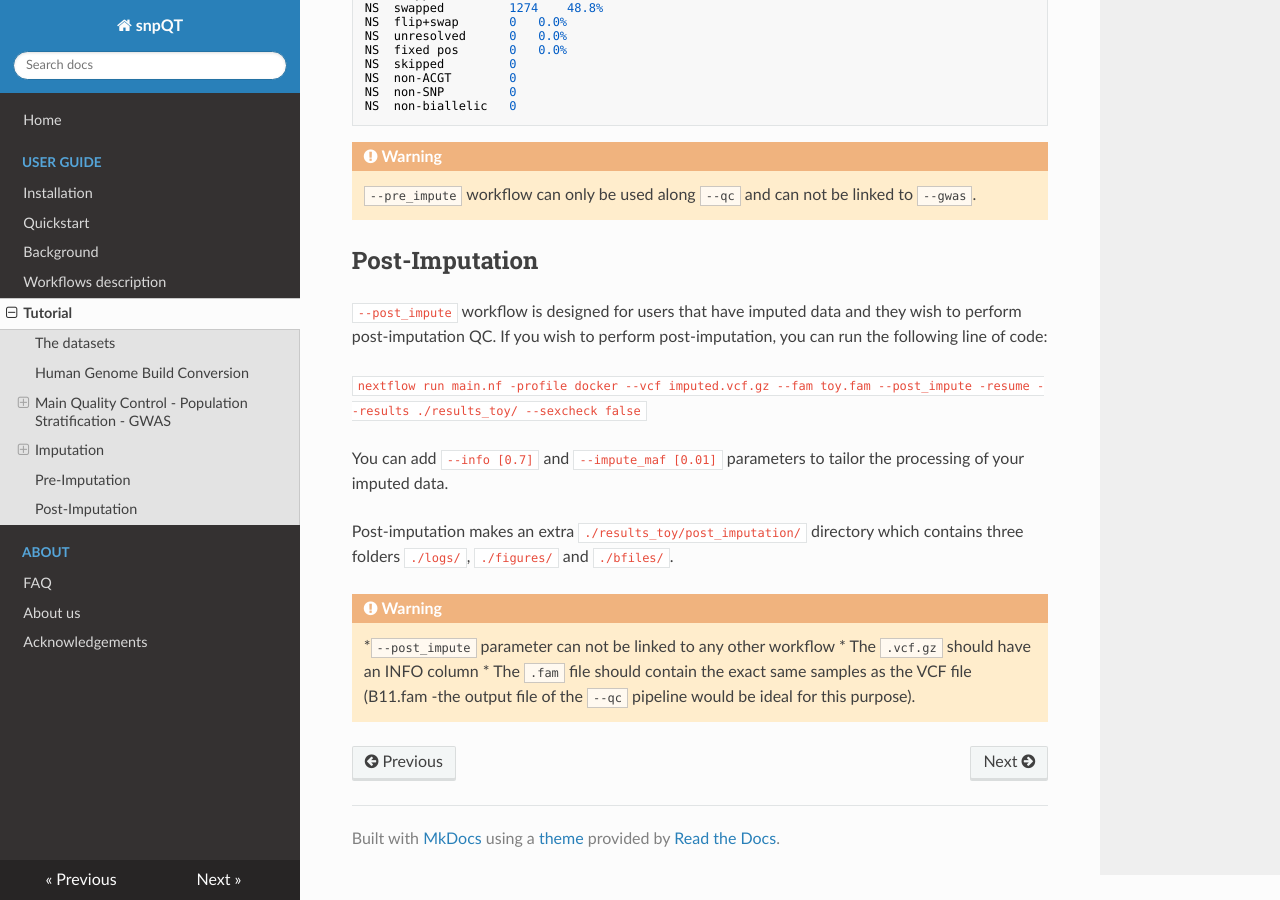
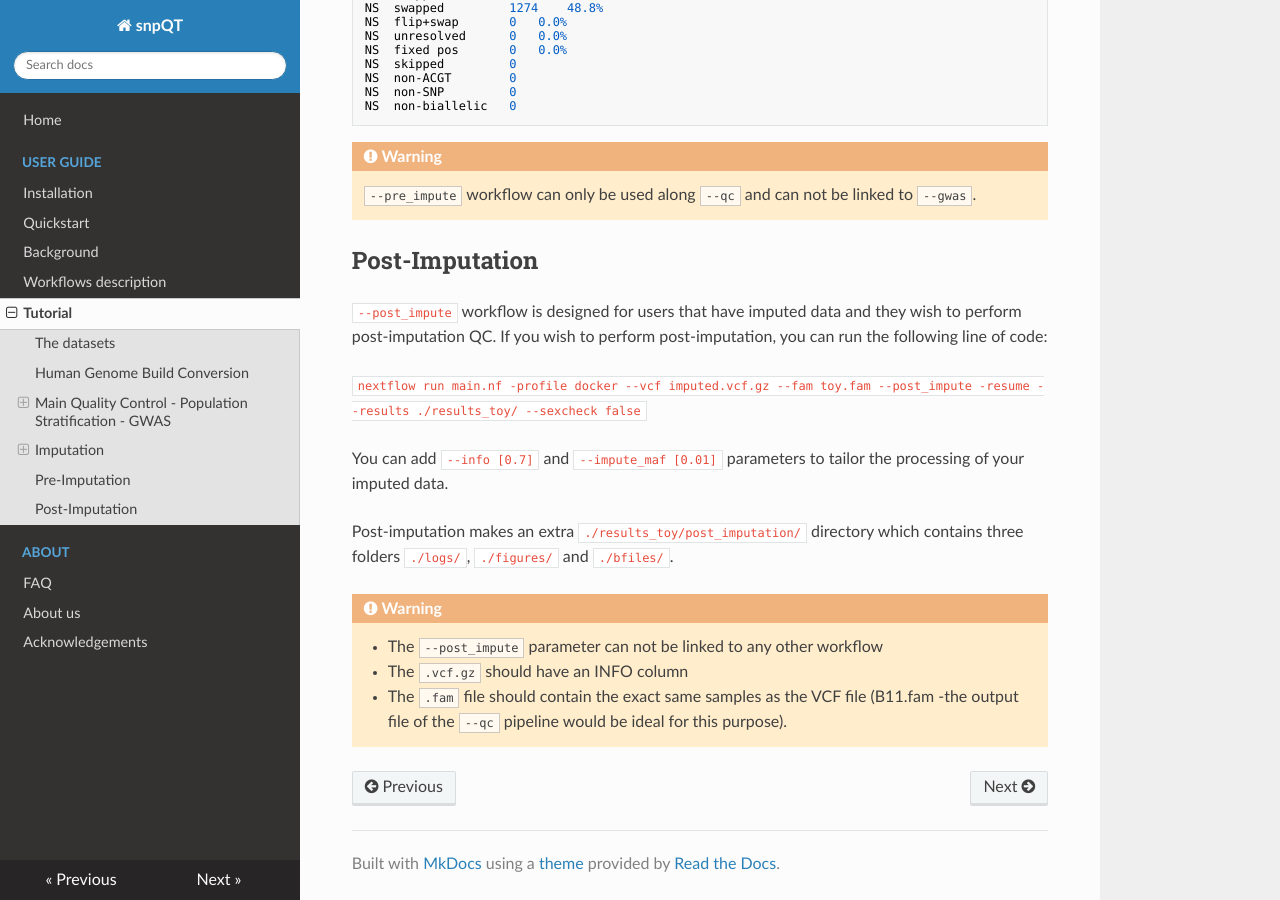
Before and after one commit to nebfield/snpQT, an MkDocs documentation site: the page built from docs/user-guide/results.md, in a window 1280 px wide and 900 px high, scrolled down 24129 px. Built offline with MkDocs 1.6.1, drawn with Linux system fonts in a browser that asks for light colours; nearby versions of some CDN libraries; part of the change alters nothing that is shown; some of the changed text lies outside the part shown.

Commit message:
Update links and syntax in results.md

```diff
--- a/docs/user-guide/results.md
+++ b/docs/user-guide/results.md
@@ -1,6 +1,6 @@
 # Tutorial
 
-This tutorial will guide you through the `snpQT` Quality Control pipeline, explaining the steps and showing the results  of our software using two different datasets. We assume that you followed the [Installation](https://tutorial-snpqt.readthedocs.io/en/latest/user-guide/installation/) and the [Quickstart](https://tutorial-snpqt.readthedocs.io/en/latest/user-guide/quickstart/) guides and you have set up `snpQT` successfully.
+This tutorial will guide you through the `snpQT` Quality Control pipeline, explaining the steps and showing the results  of our software using two different datasets. We assume that you followed the [Installation](https://snpqt.readthedocs.io/en/latest/user-guide/installation/) and the [Quickstart](https://snpqt.readthedocs.io/en/latest/user-guide/quickstart/) guides and you have set up `snpQT` successfully.
 
 ## The datasets
 
@@ -38,7 +38,7 @@ The second dataset which we will use in this section is a real-world genomic Amy
 
 ** Toy dataset **
 
-In the `./data/` directory you will find three binary plink files and a vcf.gz file. The toy dataset is built in b37 for an easier use of the `snpQT` tutorial, so there is no need to use the [Build Conversion Workflow](https://tutorial-snpqt.readthedocs.io/en/latest/user-guide/workflows/#build-conversion), but for demonstration purposes we show below two examples of genome build conversion using the toy dataset.
+In the `./data/` directory you will find three binary plink files and a vcf.gz file. The toy dataset is built in b37 for an easier use of the `snpQT` tutorial, so there is no need to use the [Build Conversion Workflow](https://snpqt.readthedocs.io/en/latest/user-guide/workflows/#build-conversion), but for demonstration purposes we show below two examples of genome build conversion using the toy dataset.
 
 One reason that this workflow can be helpful for users, is when you have completed the `snpQT` QC and population stratification, and you wish to upload your data to an external imputation server that uses a reference panel that is aligned in b38. Or you wish to convert your data to b38 for any other reason, in general.
 You can convert the genomic build of the available toy dataset aligned in b37 to b38, running the following line of code:
@@ -151,7 +151,7 @@ ALS removed samples log in sample QC                 |  ALS removed variants log
 It is normal to expect a drop in the number of variants between C1 and C2 steps, as poor quality variants are removed in B1 (`--geno 0.1`) and if `--keep-sex-chroms false` is used then a decrease between C4 and C5 is expected, as in B4 sex chromosomes are excluded. Accordingly, in the same steps of the sample log plot you observe a flat line.
 
 !!!Note
-	To remember the codes for each step visit the [Workflow Descriptions](https://tutorial-snpqt.readthedocs.io/en/latest/user-guide/workflows/#log-steps-table) section.
+	To remember the codes for each step visit the [Workflow Descriptions](https://snpqt.readthedocs.io/en/latest/user-guide/workflows/#log-steps-table) section.
 
 
 ####2. Variant Quality Control
@@ -282,7 +282,7 @@ ALS removed samples log in population stratification |  ALS removed variants log
 ![](../img/als_dataset/popStrat/pop_strat_log_samples.png)   |  ![](../img/als_dataset/popStrat/pop_strat_log_variants.png)
 
 !!!Note
-	To remember the codes for each step visit the [Workflow Descriptions](https://tutorial-snpqt.readthedocs.io/en/latest/user-guide/workflows/#quality-control) section.
+	To remember the codes for each step visit the [Workflow Descriptions](https://snpqt.readthedocs.io/en/latest/user-guide/workflows/#log-steps-table) section.
 
 ### Genome-Wide Association Study `--gwas`
 
@@ -328,7 +328,7 @@ If you wish to run Imputation locally you should run the following line of code:
 
 ### Pre-Imputation, Imputation & Post-Imputation `--impute`
 
-When `--impute` workflow parameter is used, pre-imputation, local imputation and post-imputation are performed. When [Imputation](https://tutorial-snpqt.readthedocs.io/en/latest/user-guide/workflows/#phasing-imputation) is finished the toy dataset contains 1,666,204 variants located in chromosome 1. Those variants are then further processed and filtered in the [Post-Imputation](https://tutorial-snpqt.readthedocs.io/en/latest/user-guide/workflows/#post-imputation-quality-control) workflow. You can see below log graphs illustrating the number of the remaining variants and samples for each step. All the checks in Post-Imputation are performed in variants, but to ensure again that nothing went wrong we also provide details about the number of samples (which remain the same).
+When `--impute` workflow parameter is used, pre-imputation, local imputation and post-imputation are performed. When [Imputation](https://snpqt.readthedocs.io/en/latest/user-guide/workflows/#phasing-imputation) is finished the toy dataset contains 1,666,204 variants located in chromosome 1. Those variants are then further processed and filtered in the [Post-Imputation QC](https://snpqt.readthedocs.io/en/latest/user-guide/workflows/#post-imputation-quality-control) workflow. You can see below log graphs illustrating the number of the remaining variants and samples for each step. All the checks in Post-Imputation are performed in variants, but to ensure again that nothing went wrong we also provide details about the number of samples (which remain the same).
 
 Toy: Number of variants per step in Post-Imputation  |  Toy: Number of samples per step in Post-Imputation
 :---------------------------------------------------:|:---------------------------------------:
@@ -340,7 +340,7 @@ ALS: Number of variants per step in Post-Imputation  |  ALS: Number of samples p
 
 !!!Note
 	- You can inspect the exact number of variants and samples per step in the `./results_toy/post_imputation/logs/post_impute_log.txt`
-	- You can check what is the purpose of each step of the code [here](https://tutorial-snpqt.readthedocs.io/en/latest/user-guide/workflows/#log-steps-table).
+	- You can check what is the purpose of each step of the code [here](https://snpqt.readthedocs.io/en/latest/user-guide/workflows/#log-steps-table).
 
 Since, the latest EBI 1,000 human genome data release (5b) has removed the variant ids, we annotate all the variants in a "chromosome:position:reference_allele:alternative_allele" format.
 
@@ -431,6 +431,6 @@ You can add `--info [0.7]` and `--impute_maf [0.01]` parameters to tailor the pr
 Post-imputation makes an extra `./results_toy/post_imputation/` directory which contains three folders `./logs/`, `./figures/` and `./bfiles/`.
 
 !!!Warning
-	*`--post_impute` parameter can not be linked to any other workflow
+	* The `--post_impute` parameter can not be linked to any other workflow
 	* The `.vcf.gz` should have an INFO column
 	* The `.fam` file should contain the exact same samples as the VCF file (B11.fam -the output file of the `--qc` pipeline would be ideal for this purpose).
```
